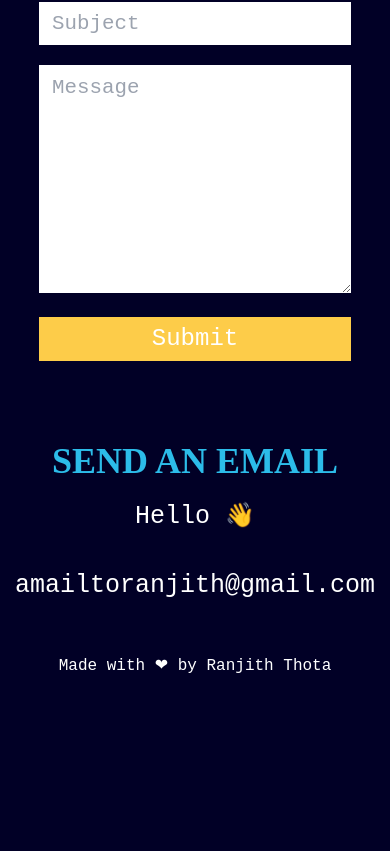
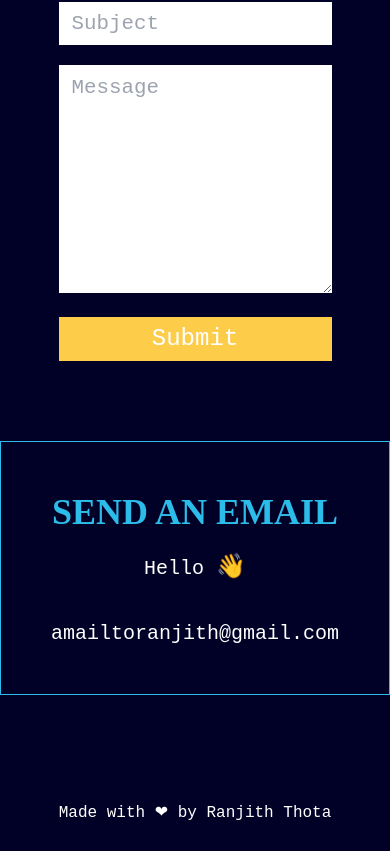
Before and after one commit to ranjit-t/React-Portfolio, a React (Create React App) app: page / in a window 390 px wide. Shown: the part 3006-3857 px from the top of the page. Before the commit the page ends 3710 px from the top, so only its background shows below. Built offline with nearby package versions, Linux system fonts and the light colour scheme.

Commit message:
form and email fontsize

```diff
--- a/src/App.css
+++ b/src/App.css
@@ -45,4 +45,7 @@
   .page-viewer {
     display: none;
   }
+  .logo img {
+    width: 50px;
+  }
 }
--- a/src/Pages/Contact.css
+++ b/src/Pages/Contact.css
@@ -46,13 +46,16 @@ textarea::placeholder {
     flex-direction: column;
   }
   .email-add {
-    font-size: 25px;
+    font-size: 20px;
     margin-top: 80px;
+    margin-bottom: 50px;
+    border: 1px solid rgb(44 188 233);
+    padding: 50px;
   }
   input,
   textarea {
     color: black;
-    width: 80vw;
+    width: 70vw;
     padding: 10px;
     font-size: 1.3em;
   }
--- a/src/Pages/Contact.js
+++ b/src/Pages/Contact.js
@@ -3,6 +3,10 @@ import LineGradient from "../Components/LineGradient";
 import "./Contact.css";
 
 export default function Contact() {
+  const handleSubmit = (e) => {
+    e.preventDefault();
+    // alert("done");
+  };
   return (
     <div id="contact" className="contact">
       <div className=" w-full flex align-middle justify-center mb-10 mt-16">
@@ -12,18 +16,18 @@ export default function Contact() {
         </p>
       </div>
       <div className="contact-content mb-10">
-        <form className="contact-form">
+        <form className="contact-form" onSubmit={handleSubmit}>
           <label>
-            <input type="email" placeholder="Email" />
+            <input type="email" placeholder="Email" required />
           </label>
           <label>
-            <input type="text" placeholder="Full Name" />
+            <input type="text" placeholder="Full Name" required />
           </label>
           <label>
-            <input type="subject" placeholder="Subject" />
+            <input type="subject" placeholder="Subject" required />
           </label>
           <label>
-            <textarea rows="10" placeholder="Message"></textarea>
+            <textarea rows="10" placeholder="Message" required />
           </label>
           <button className="form-btn">Submit</button>
         </form>
```
Also changed, not shown: src/Images/rtwhite.svg (added).
